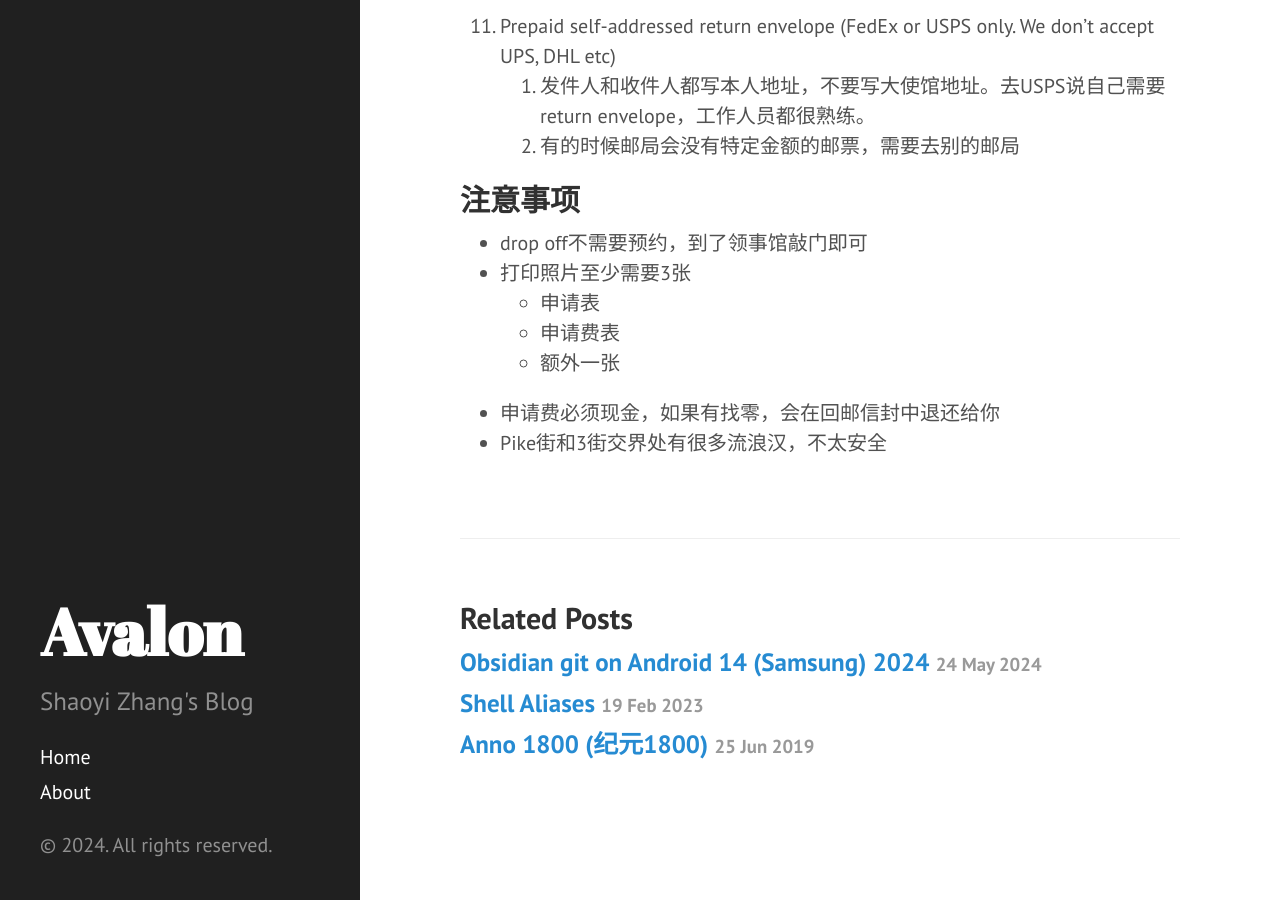
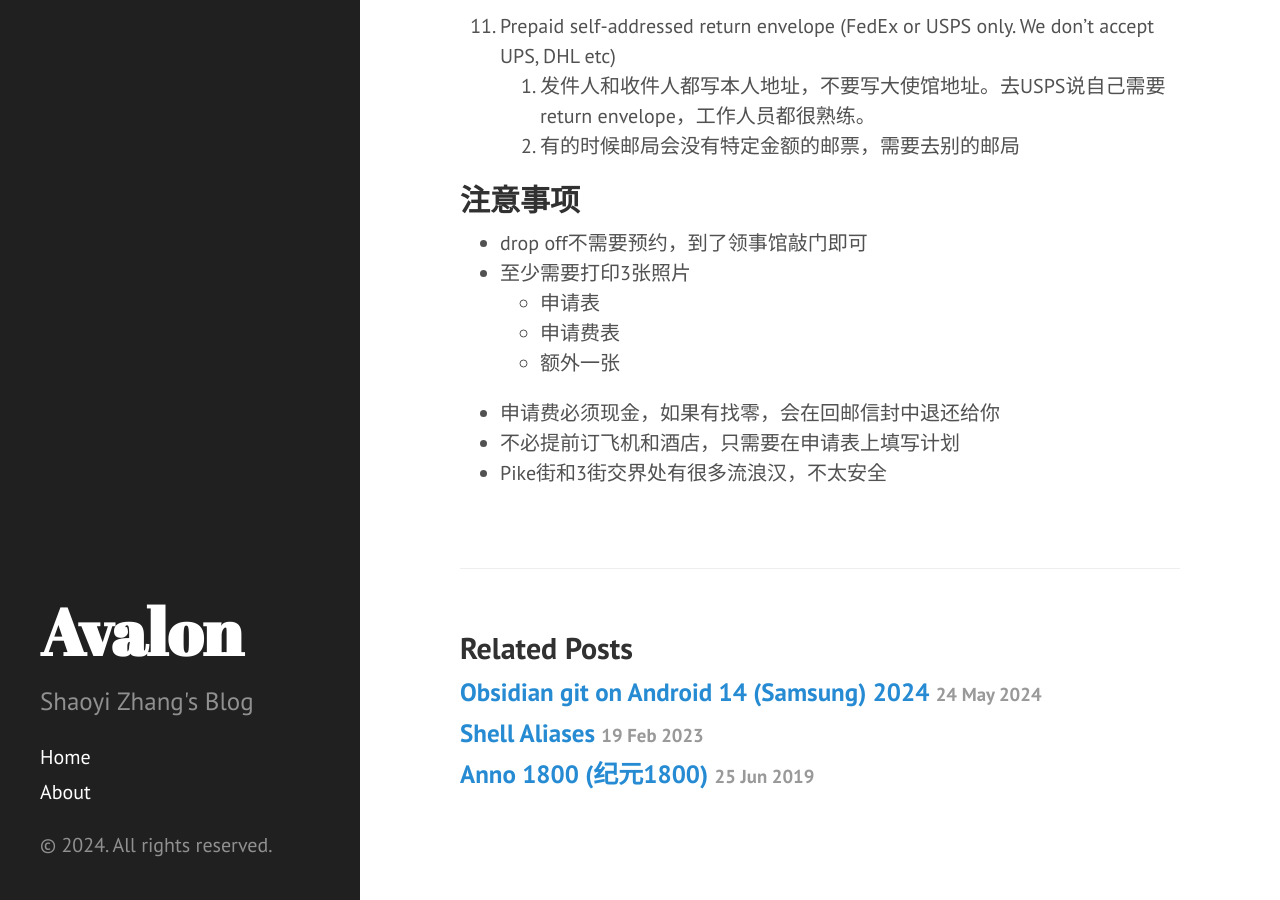
Before and after one commit to ShaoyiZhang/ShaoyiZhang.github.io, a Jekyll site: the page built from _posts/2024-05-29-japan-visa-seattle.md, in a window 1280 px wide and 900 px high, scrolled down 1452 px. Built offline with Jekyll 4.4.1, drawn with Linux system fonts in a browser that asks for light colours; comment, search, counter and statistics services are not loaded.

Commit message:
no need to book flights

```diff
--- a/_posts/2024-05-29-japan-visa-seattle.md
+++ b/_posts/2024-05-29-japan-visa-seattle.md
@@ -49,9 +49,10 @@ comments: true
 ## 注意事项
 
 - drop off不需要预约，到了领事馆敲门即可
-- 打印照片至少需要3张
+- 至少需要打印3张照片
   - 申请表
   - 申请费表
   - 额外一张
 - 申请费必须现金，如果有找零，会在回邮信封中退还给你
+- 不必提前订飞机和酒店，只需要在申请表上填写计划
 - Pike街和3街交界处有很多流浪汉，不太安全
```
